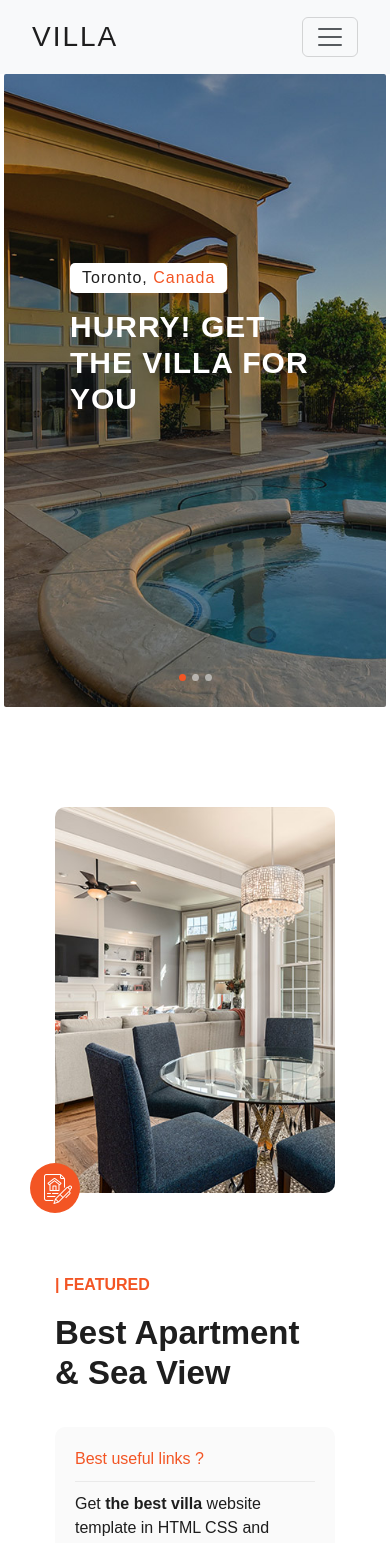
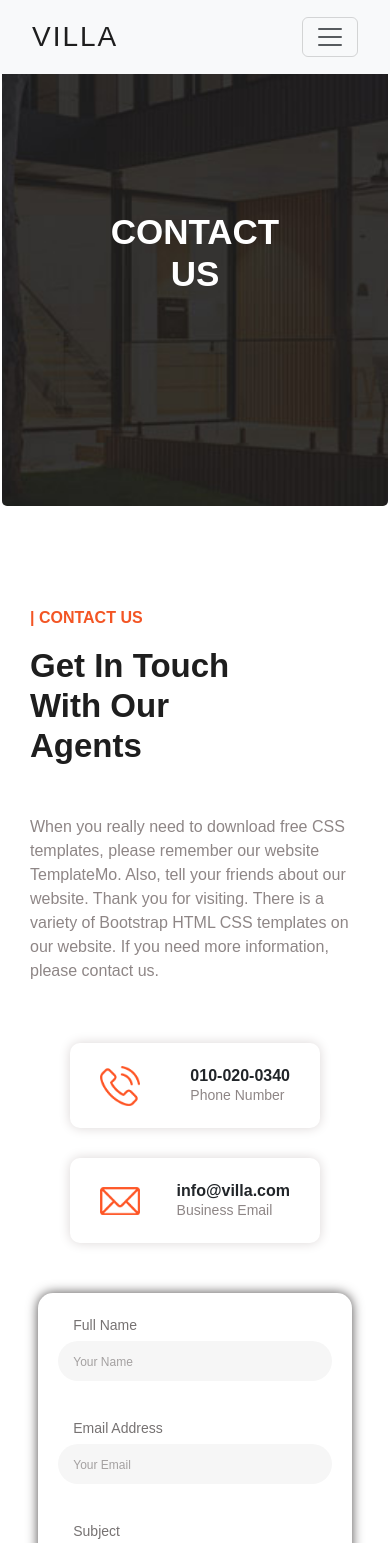
Before and after one commit to Engabdullahaljamal/Task2_Villa, a React (Vite) app: page /Task2_Villa/contact_us in a window 390 px wide. Shown: the top 1543 px of the page. Built offline with nearby package versions, Linux system fonts and the light colour scheme.

Commit message:
new update

```diff
--- a/package.json
+++ b/package.json
@@ -3,7 +3,7 @@
   "private": true,
   "version": "0.0.0",
   "type": "module",
-  "homepage": "https://Engabdullahaljamal.github.io/Task2_Villa/",
+  "homepage": "https://Engabdullahaljamal.github.io/Task3_Villa/",
   "scripts": {
     "dev": "vite",
     "build": "vite build",
@@ -15,7 +15,8 @@
   "dependencies": {
     "react": "^18.3.1",
     "react-dom": "^18.3.1",
-    "react-icons": "^5.3.0"
+    "react-icons": "^5.3.0",
+    "react-router-dom": "^6.26.1"
   },
   "devDependencies": {
     "@eslint/js": "^9.9.0",
--- a/src/App.jsx
+++ b/src/App.jsx
@@ -9,6 +9,9 @@ import PropertyCard from './component/PropertyCard/PropertyCard'
 import PropertySec from './component/PropertySec/PropertySec'
 import ContactSec from './component/ContactSec/ContactSec'
 import Footer from './component/Footer/Footer'
+import LandingPage from './pages/LandingPage/LandingPage'
+import { Route, Routes } from 'react-router-dom'
+import ContactUs from './pages/ContactUS/ContactUs'
 
 function App() {
   const [count, setCount] = useState(0)
@@ -16,12 +19,10 @@ function App() {
   return (
     <>
       <Navbar />
-      <Hero />
-      <FeaturedSec />
-      <VideoNewSec />
-      <BestDealSec />
-      <PropertySec />
-      <ContactSec />
+      <Routes>
+        <Route path='/Task2_Villa' element={<LandingPage />} />
+        <Route path='/Task2_Villa/contact_us' element={<ContactUs />} />
+      </Routes>
       <Footer />
 
     </>
--- a/src/component/BestDealSec/BestDealSec.css
+++ b/src/component/BestDealSec/BestDealSec.css
@@ -41,8 +41,8 @@
 
 }
 
-.best_deal_sec .best_title_container button:first-child {
-    background-color: #f35524;
+.button_active {
+    background-color: #f35524 !important;
 }
 
 .best_deal_sec .best_deal_container {
--- a/src/component/ContactSec/ContactSec.css
+++ b/src/component/ContactSec/ContactSec.css
@@ -35,7 +35,7 @@
     gap: 108px;
 }
 
-.map_form_container .info_card {
+.info_card {
     padding: 30px;
     display: flex;
     justify-content: space-between;
@@ -50,17 +50,17 @@
 }
 
 
-.map_form_container .info_card img {
+.info_card img {
     width: 40px !important;
 }
 
-.map_form_container .info_card h4 {
+.info_card h4 {
     font-weight: 700;
     font-size: 16px;
     margin: 0px;
 }
 
-.map_form_container .info_card p {
+.info_card p {
     color: #8e8686;
     font-size: 14px;
     margin: 0px;
--- a/src/component/Navbar/Navbar.jsx
+++ b/src/component/Navbar/Navbar.jsx
@@ -6,6 +6,7 @@ import { FaTwitter } from "react-icons/fa";
 import { FaLinkedinIn } from "react-icons/fa";
 import { FaInstagram } from "react-icons/fa";
 import { FaCalendar } from "react-icons/fa";
+import { Link } from 'react-router-dom';
 function Navbar() {
     const none = () => {
         const nav_bar_down_ul = document.querySelector('#navbarSupportedContent')
@@ -91,7 +92,7 @@ function Navbar() {
                     <a href="#">Home</a>
                     <a href="#Property">Property</a>
                     <a href="#Property_Details">Property Details</a>
-                    <a href="#Contact_Us">Contact US</a>
+                    <Link to="/Task2_Villa/contact_us">Contact US</Link>
                     <button> <div><FaCalendar /></div>  Schedule a visit</button>
                 </div>
             </div>
--- a/src/main.jsx
+++ b/src/main.jsx
@@ -2,9 +2,12 @@ import { StrictMode } from 'react'
 import { createRoot } from 'react-dom/client'
 import App from './App.jsx'
 import './index.css'
+import { BrowserRouter } from 'react-router-dom'
 
 createRoot(document.getElementById('root')).render(
   <StrictMode>
-    <App />
+    <BrowserRouter>
+      <App />
+    </BrowserRouter>
   </StrictMode>,
 )
--- /dev/null
+++ b/src/pages/ContactUS/ContactUs.css
@@ -0,0 +1,117 @@
+.contact_page {}
+
+.contact_page .contact_page_container {
+    width: 100%;
+    padding: 100px 30px;
+    margin: 0 auto;
+    display: flex;
+    justify-content: center;
+    align-items: center;
+    gap: 50px;
+}
+
+.contact_page .contact_page_container .sec_title_container span {
+    color: #8e8686;
+    display: block;
+    width: 100% !important;
+    margin-top: 50px;
+}
+
+.contact_page .contact_page_container .sec_title_container {
+    width: 50%;
+}
+
+.contact_us_hero {
+    width: 100vw;
+    display: flex;
+    align-items: center;
+    justify-content: center;
+    position: relative;
+}
+
+.contact_us_hero img {
+    width: 99%;
+    border-radius: 5px;
+    height: 60vh;
+    object-fit: cover;
+
+}
+
+.contact_us_hero h2 {
+    position: absolute;
+    top: 50%;
+    left: 50%;
+    transform: translate(-50%, -50%);
+    color: white;
+    font-size: 35px;
+    font-weight: 900;
+    text-align: center;
+}
+
+.contact_page_container .info_card_container {
+    margin: 0 auto;
+    margin-top: 60px;
+    display: flex;
+    justify-content: center;
+    align-items: start !important;
+    flex-direction: column;
+    gap: 30px;
+
+}
+
+.contact_page_container .info_card {
+    padding: 30px;
+    display: flex;
+    justify-content: space-between;
+    align-items: center;
+    box-shadow: 0px 0px 12px #dbd6d6;
+    border-radius: 10px;
+    gap: 30px;
+    height: 85px;
+    width: 250px;
+
+}
+
+.contact_page .map {
+    width: 81vw !important;
+    margin: 0 auto;
+    display: block;
+}
+
+@media screen and (max-width:900px) {
+    .contact_page .contact_page_container {
+        flex-direction: column;
+    }
+
+    .contact_page .contact_page_container,
+    .info_card {
+        margin: 0 auto;
+    }
+
+    .contact_page .contact_page_container .sec_title_container {
+        width: 100%;
+    }
+
+    .contact_page .contact_page_container .sec_title_container span {
+        width: 100% !important
+    }
+}
+
+@media screen and (max-width:500px) {
+    .contact_page .message_form {
+        width: 95%;
+        padding: 20px;
+    }
+
+    .contact_page .message_form div,
+    .contact_page .message_form div {
+        width: 100%;
+    }
+
+    .contact_page .message_form input,
+    .contact_page .message_form textarea {
+        width: 100%;
+    }
+
+
+}
--- /dev/null
+++ b/src/pages/ContactUS/ContactUs.jsx
@@ -0,0 +1,62 @@
+import './ContactUs.css'
+import contact_hero from './../../assets/images/page-heading-bg.jpg'
+import phone_icon from './../../assets/images/phone-icon.png'
+import email_icon from './../../assets/images/email-icon.png'
+import MessageForm from '../../component/MessageForm/MessageForm'
+function ContactUs() {
+    return (
+        <div className='contact_page'>
+            <div className='contact_us_hero'>
+                <img src={contact_hero} alt="" />
+                <h2>CONTACT US</h2>
+            </div>
+            <div className='contact_page_container'>
+                <div className='sec_title_container'>
+                    <p className='orange_title'> | CONTACT US</p>
+                    <h2 className='sec_title'>Get In Touch With Our Agents  </h2>
+                    <span>
+                        When you really need to download free CSS templates, please remember our website TemplateMo. Also, tell your friends about our website. Thank you for visiting. There is a variety of Bootstrap HTML CSS templates on our website. If you need more information, please contact us.
+                    </span>
+                    <div className='info_card_container'>
+                        <div className='info_card'>
+                            <img src={phone_icon} alt="" />
+                            <div>
+                                <h4>010-020-0340</h4>
+                                <p>Phone Number</p>
+                            </div>
+
+                        </div>
+                        <div className='info_card'>
+                            <img src={email_icon} alt="" />
+                            <div>
+                                <h4>info@villa.com</h4>
+                                <p>Business Email</p>
+                            </div>
+
+                        </div>
+
+
+                    </div>
+                </div>
+                <MessageForm />
+
+
+            </div>
+            <div >
+                <iframe src="https://www.google.com/maps/embed?pb=!1m18!1m12!1m3!1d28703.05388861538!2d-80.14561678532172!3d25.939107693381555!2m3!1f0!2f0!3f0!3m2!1i1024!2i768!4f13.1!3m3!1m2!1s0x88d9acfee073549d%3A0xf4e74db7a5da487a!2sSunny%20Isles%20Beach%2C%20FL%2033160%2C%20USA!5e0!3m2!1sen!2s!4v1724261874819!5m2!1sen!2s"
+                    width="600"
+                    height="450"
+                    style={{ border: '0' }}
+                    allowfullscreen=""
+                    loading="lazy"
+                    referrerpolicy="no-referrer-when-downgrade"
+                    className='map' >
+                </iframe>
+            </div>
+
+        </div>
+
+    )
+}
+
+export default ContactUs
--- /dev/null
+++ b/src/pages/LandingPage/LandingPage.jsx
@@ -0,0 +1,22 @@
+import React from 'react'
+import Hero from '../../component/Hero/hero'
+import FeaturedSec from '../../component/FeaturedSec/FeaturedSec'
+import VideoNewSec from '../../component/VideoNewSec/VideoNewSec'
+import BestDealSec from '../../component/BestDealSec/BestDealSec'
+import PropertySec from '../../component/PropertySec/PropertySec'
+import ContactSec from '../../component/ContactSec/ContactSec'
+
+function LandingPage() {
+    return (
+        <div>
+            <Hero />
+            <FeaturedSec />
+            <VideoNewSec />
+            <BestDealSec />
+            <PropertySec />
+            <ContactSec />
+        </div>
+    )
+}
+
+export default LandingPage
```
Also changed, not shown: src/component/BestDealSec/BestDealSec.jsx (+77 -17 lines), src/assets/images/page-heading-bg.jpg (added), 1 other file (tests, documents, lock files or other folders).
